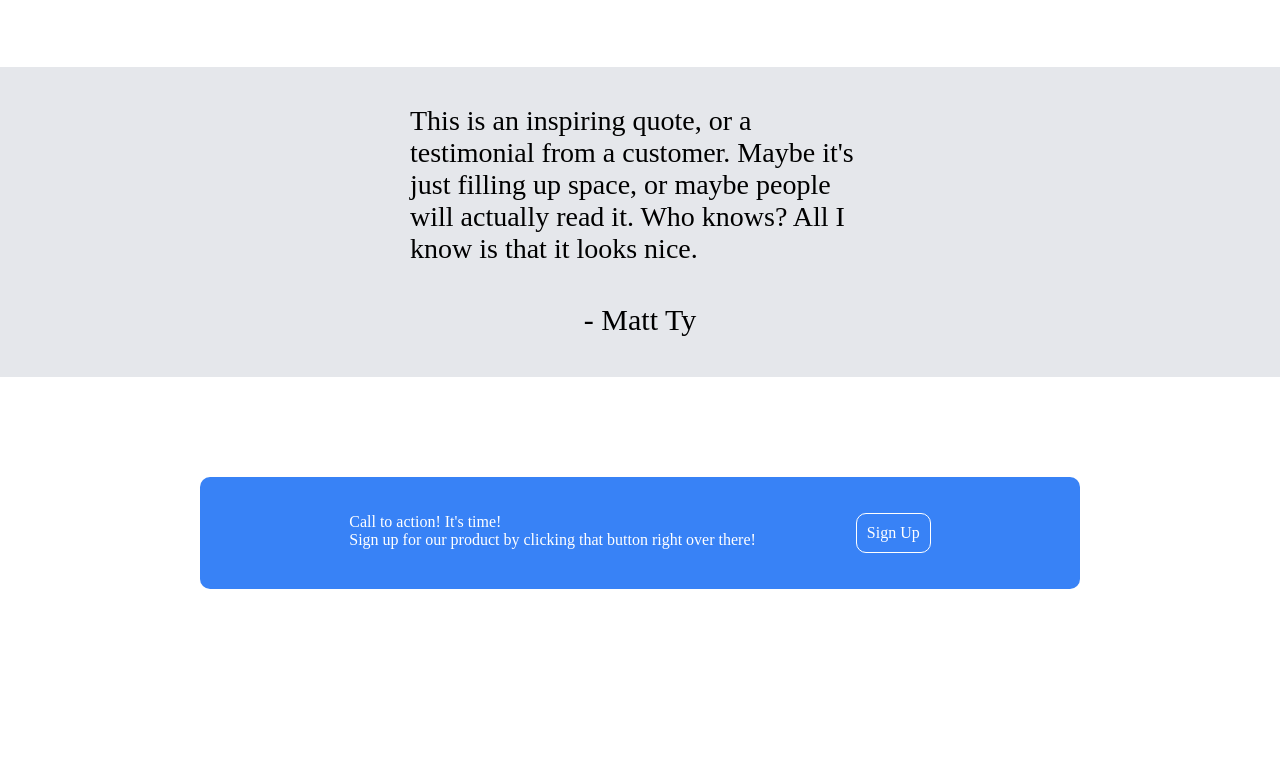
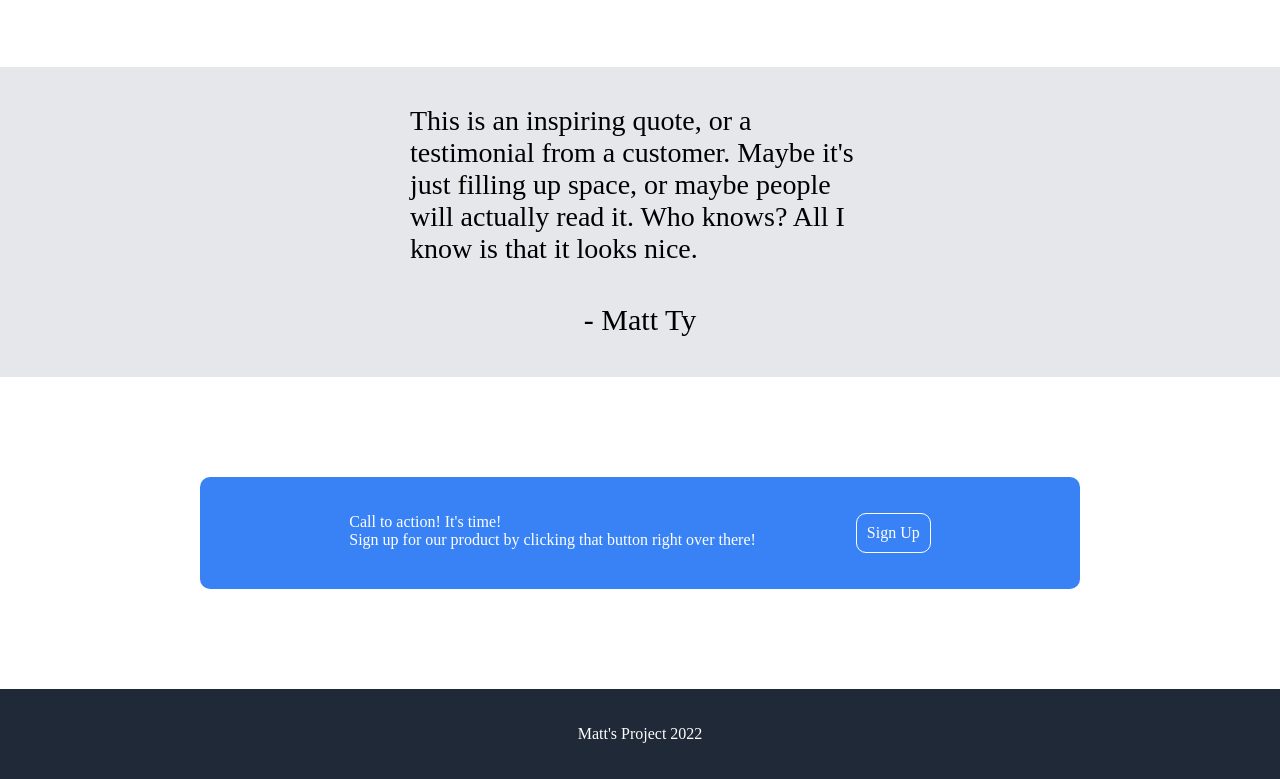
Before and after one commit to MatthewHTy/Landing-Page-Refresher, a plain HTML site: page index.html in a window 1280 px wide. Shown: the part 623-1402 px from the top of the page. Before the commit the page ends 1312 px from the top, so only its background shows below. Drawn offline with Linux system fonts and the light colour scheme.

Commit message:
added footer saying matt's project

```diff
--- a/index.html
+++ b/index.html
@@ -78,6 +78,11 @@
             </div>
         </div>
     </div>
+    <div class="footer">
+        <div class="footer-box">
+            <p>Matt's Project 2022</p>
+        </div>
+    </div>
 </body>
 
 </html>
--- a/styles.css
+++ b/styles.css
@@ -129,3 +129,15 @@ span {
     border-color: white;
     color: white;
 }
+
+.footer {
+    background-color:#1F2937;
+}
+
+.footer-box {
+    display: flex;
+    align-content: center;
+    justify-content: center;
+    color: white;
+    padding: 20px;
+}
```
Lines whose indentation alone changed are shown as unchanged.
